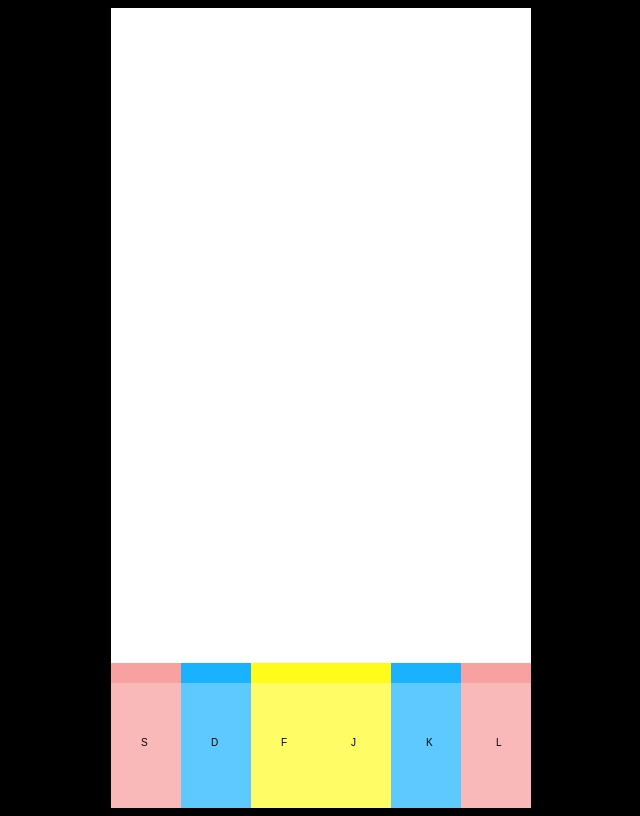
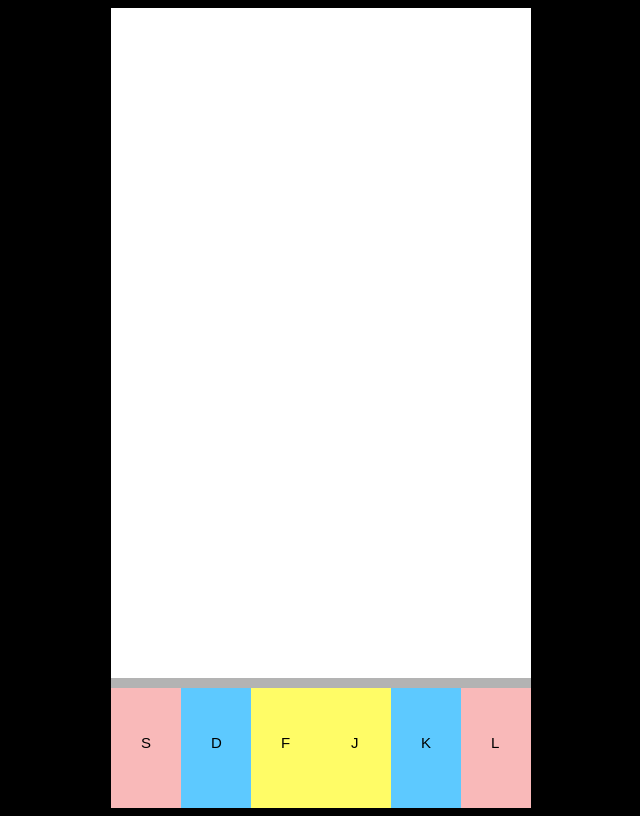
Before and after one commit to eightseconds/museruse, a website built with webpack: page index.html in a window 1280 px wide. Shown: the whole page, without its empty margins (319-959 px from the left). Built offline with nearby package versions, Linux system fonts and the light colour scheme.

Commit message:
Refactor canvas to class

```diff
--- a/index.html
+++ b/index.html
@@ -4,6 +4,7 @@
     <meta charset="UTF-8">
     <meta name="viewport" content="width=device-width, initial-scale=1.0">
     <meta http-equiv="X-UA-Compatible" content="ie=edge">
+    <script src="./src/bundle.js"></script>
     <title>MuseRuse</title>
     <style>
         html {
@@ -29,6 +30,6 @@
     <div class="container">
         <canvas id="canvas" class="track" width="420" height="800"></canvas>
     </div>
-    <script src="src/museruse.js"></script>
+    <!-- <script src="src/museruse.js"></script> -->
 </body>
 </html>
--- a/package.json
+++ b/package.json
@@ -2,7 +2,7 @@
   "name": "museruse",
   "version": "1.0.0",
   "description": "",
-  "main": "museruse.js",
+  "main": "entry.js",
   "scripts": {
     "test": "echo \"Error: no test specified\" && exit 1",
     "start": "webpack --watch --mode=development"
--- /dev/null
+++ b/src/entry.js
@@ -0,0 +1,10 @@
+import Game from "./game";
+
+document.addEventListener('DOMContentLoaded', () => {
+    let canvas = document.getElementById('canvas')
+    let context = canvas.getContext("2d")
+    let game = new Game(canvas, context);
+    window.game = game;
+
+    game.init();
+})
--- /dev/null
+++ b/src/game.js
@@ -0,0 +1,58 @@
+import Key from './key';
+
+const KEYS = {
+    P: 80,
+    R: 82,
+    S: 83,
+    D: 68,
+    F: 70,
+    J: 74,
+    K: 75,
+    L: 76,
+}
+
+const COLORS = {
+    RED: "#F9B9B9",
+    BLUE: "#5DC9FF",
+    YELLOW: "#FFFC66",
+}
+
+class Game {
+    constructor(cvs, ctx) {
+        this.cvs = cvs;
+        this.ctx = ctx;
+
+        this.keys = [];
+
+        this.init = this.init.bind(this);
+        this.loop = this.loop.bind(this);
+    }
+
+    init() {
+        const offset = 70;
+        this.keys.push(new Key(game, this.cvs.width / 2 - 70 * 3 , this.cvs.height - 120, COLORS['RED'], 'S'));
+        this.keys.push(new Key(game, this.cvs.width / 2 - 70 * 3 + offset, this.cvs.height - 120, COLORS['BLUE'], 'D'));
+        this.keys.push(new Key(game, this.cvs.width / 2 - 70 * 3 + (offset * 2), this.cvs.height - 120, COLORS['YELLOW'], 'F'));
+        this.keys.push(new Key(game, this.cvs.width / 2 - 70 * 3 + (offset * 3), this.cvs.height - 120, COLORS['YELLOW'], 'J'));
+        this.keys.push(new Key(game, this.cvs.width / 2 - 70 * 3 + (offset * 4), this.cvs.height - 120, COLORS['BLUE'], 'K'));
+        this.keys.push(new Key(game, this.cvs.width / 2 - 70 * 3 + (offset * 5), this.cvs.height - 120, COLORS['RED'], 'L'));
+        this.loop();
+        this.keys[0].trackInput();
+    }
+
+    draw() {
+        this.keys.forEach(key => key.draw());
+    }
+
+    update(){
+        this.keys.forEach(key => key.update());
+    }
+
+    loop() {
+        this.update();
+        this.draw();
+        window.requestAnimationFrame(this.loop);
+    }
+}
+
+export default Game
--- a/src/key.js
+++ b/src/key.js
@@ -1,50 +1,43 @@
-const Event = require('events');
 
-const state = {
-    sk: false,
-    dk: false,
-    fk: false,
-    jk: false,
-    kk: false,
-    lk: false
+
+class Key {
+    constructor(game, x, y, color, letter) {
+        this.cvs = game.cvs;
+        this.ctx = game.ctx;
+
+        this.w = 70;
+        this.h = 120;
+        this.pos = {
+            x: x,
+            y: y,
+        }
+        this.color = color;
+        this.key = 0;
+        this.letter = letter;
+        this.trackInput = this.trackInput.bind(this);
+
     }
 
-const maps = {
-    command: {
-        80: 'play',
-        82: 'reset',
-        65: 'auto',
-    },
-    hit: {
-        83: 'sk',
-        68: 'dk',
-        70: 'fk',
-        74: 'jk',
-        75: 'kk',
-        76: 'lk'
-    }
+    trackInput() {
+        document.addEventListener('keydown', (e) => {
+
+        })
     }
 
-const key = module.exports = new Event();
+    update() {
 
-key.load = function() {
+    }
 
-    window.addEventListener('keydown', function(e) {
-        const act = maps.hit[e.keyCode];
-        if (act && !state[act]) {
-            state[act] = true;
-            key.emit('hit, act, state');
+    draw() {
+        this.ctx.fillStyle = '#b3b3b3';
+        this.ctx.fillRect(this.pos.x, this.pos.y - 10, this.w, 10)
+        this.ctx.fillStyle = this.color;
+        this.ctx.fillRect(this.pos.x, this.pos.y, this.w, this.h);
+        this.ctx.font = '15px Arial'
+        this.ctx.fillStyle = "black"
+        this.ctx.fillText(this.letter, this.pos.x + 30, this.pos.y + 60)
     }
-    });
 
-    window.addEventListener('keyup', function(e) {
-        const cmd = maps.command[e.keyCode];
-        if (cmd) return key.emit(cmd);
+}
 
-        const act = maps.hit[e.keyCode];
-        if (act) {
-            state[act] = false;
-            key.emit('hitup', act, state);
-        }
-    });
-};
+export default Key;
--- a/webpack.config.js
+++ b/webpack.config.js
@@ -2,7 +2,7 @@ const path = require('path');
 
 module.exports = {
     context: __dirname,
-    entry: './src/museruse.js',
+    entry: './src/entry.js',
     output: {
         path: path.resolve(__dirname, "src"),
         filename: "bundle.js"
```
Also changed, not shown: src/bundle.js (+33 -8 lines), src/oldkey.js (added, +35 -0 lines). Lines whose indentation alone changed are shown as unchanged.
